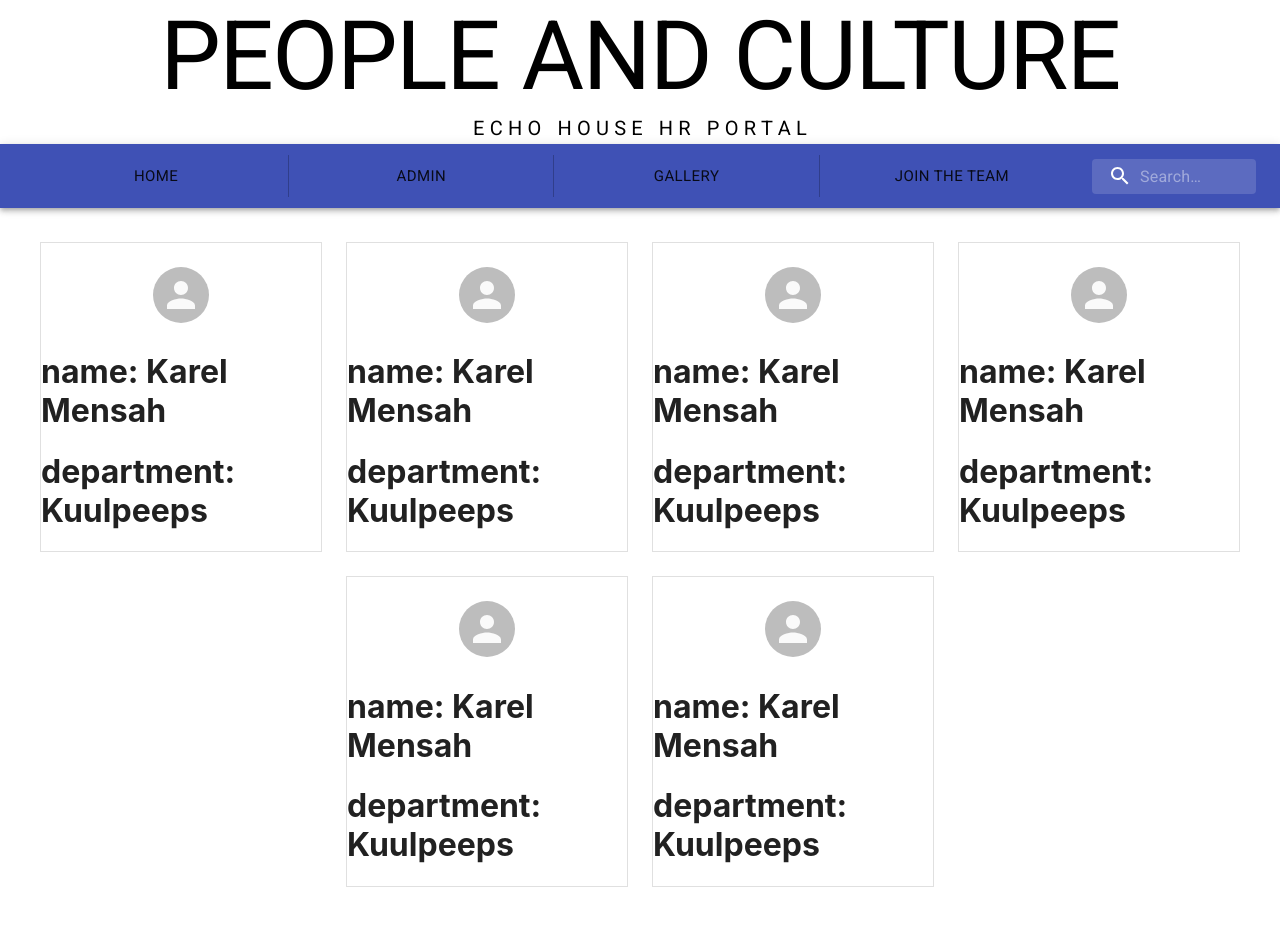
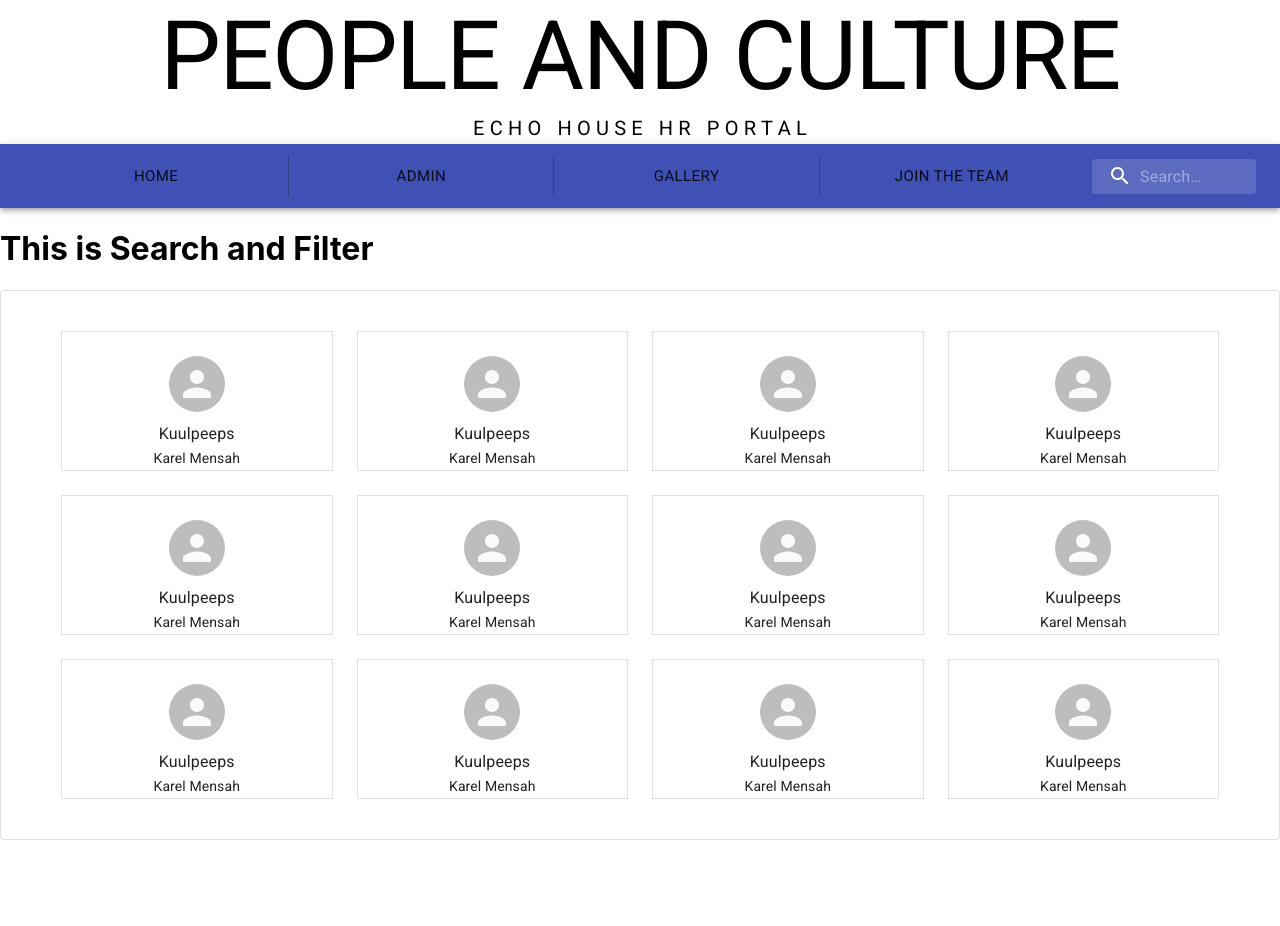
Before and after one commit to karel-adotey-mensah/employee-directory, a React (Create React App) app: page / in a window 1280 px wide. Shown: the top 926 px of the page. After the commit the page ends 840 px from the top, so only its background shows below. Built offline with nearby package versions, Linux system fonts and the light colour scheme; no server answers.

Commit message:
card-grid-implemented

```diff
--- a/src/App.jsx
+++ b/src/App.jsx
@@ -7,6 +7,7 @@ import {
 } from "react-router-dom"
 import "fontsource-roboto"
 import Button from '@material-ui/core/Button'
+
 import Nav from "./components/Nav"
 import Brand from "./components/Brand"
 import Home from "./pages/Home"
@@ -21,7 +22,6 @@ class App extends React.Component {
   }
 
   render(){
-    let { users } = this.state
 
         return(
           <Router>
--- /dev/null
+++ b/src/components/SearchAndFilter.jsx
@@ -0,0 +1,11 @@
+import React from "react"
+
+const SearchAndFilter = () => {
+    return(
+        <div>
+            <h1>This is Search and Filter</h1>
+        </div>
+    )
+}
+
+export default SearchAndFilter
--- a/src/components/ShortCard.jsx
+++ b/src/components/ShortCard.jsx
@@ -2,6 +2,7 @@ import React from "react"
 import Avatar from '@material-ui/core/Avatar'
 import Grid from '@material-ui/core/Grid'
 import Paper from '@material-ui/core/Paper'
+import Typography from '@material-ui/core/Typography'
 import { makeStyles } from '@material-ui/core/styles'
 
 const useStyles = makeStyles((theme) => ({
@@ -23,7 +24,7 @@ const useStyles = makeStyles((theme) => ({
   },
 }))
 
-function ShortCard(){
+const ShortCard = (props) => {
     const classes = useStyles()
 
     return(
@@ -33,8 +34,12 @@ function ShortCard(){
                     <div className={classes.root}>
                         <Avatar alt="Karel Mensah" src="" className={classes.large}/>
                     </div>
-                    <h1>name: Karel Mensah</h1>
-                    <h1>department: Kuulpeeps</h1>
+                    <Typography variant="subtitle1" align="center">
+                        Kuulpeeps
+                    </Typography>
+                    <Typography variant="subtitle2" align="center">
+                        Karel Mensah
+                    </Typography>
                 </div>
             }/>
         </Grid>
--- a/src/components/ShortCardGrid.jsx
+++ b/src/components/ShortCardGrid.jsx
@@ -1,18 +1,27 @@
 import React from "react"
 import Grid from '@material-ui/core/Grid'
+import Paper from '@material-ui/core/Paper'
 import ShortCard from "./ShortCard"
 
-function ShortCardGrid(){
-    const parentPadding = {
-        paddingTop: 34,
-        paddingBottom: 60,
-        paddingLeft: 40,
-        paddingRight: 40
+const ShortCardGrid = () => {
+    const parentStyles = {
+        padding: 20,
+        marginTop: 20,
+        marginBottom: 20,
+        marginLeft: 40,
+        marginRight: 40,
     }
 
     return(
-        <div style={parentPadding}>
+        <Paper variant="outlined" children={
+            <div style={parentStyles} className="scroll">
             <Grid container spacing={3} justify="center" alignItems="center">
+                <ShortCard />
+                <ShortCard />
+                <ShortCard />
+                <ShortCard />
+                <ShortCard />
+                <ShortCard />
                 <ShortCard />
                 <ShortCard />
                 <ShortCard />
@@ -21,6 +30,7 @@ function ShortCardGrid(){
                 <ShortCard />
             </Grid>
         </div>
+        }/>
     )
 }
 
--- a/src/pages/Home.jsx
+++ b/src/pages/Home.jsx
@@ -1,4 +1,5 @@
 import React from "react"
+import SearchAndFilter from "../components/SearchAndFilter"
 import ShortCardGrid from "../components/ShortCardGrid"
 const axios = require('axios')
 
@@ -16,13 +17,14 @@ class Home extends React.Component {
             url: "http://localhost:4000/api/employees"
           })
         const { data } = response.data
-        this.setState(() => {return {employees: data}})
+        this.setState(() => ({employees: data}))
         console.log(this.state.employees)
     }
 
     render(){
         return(
             <div>
+                <SearchAndFilter />
                 <ShortCardGrid />
             </div>
         )
```
Also changed, not shown: 1 other file (tests, documents, lock files or other folders).
